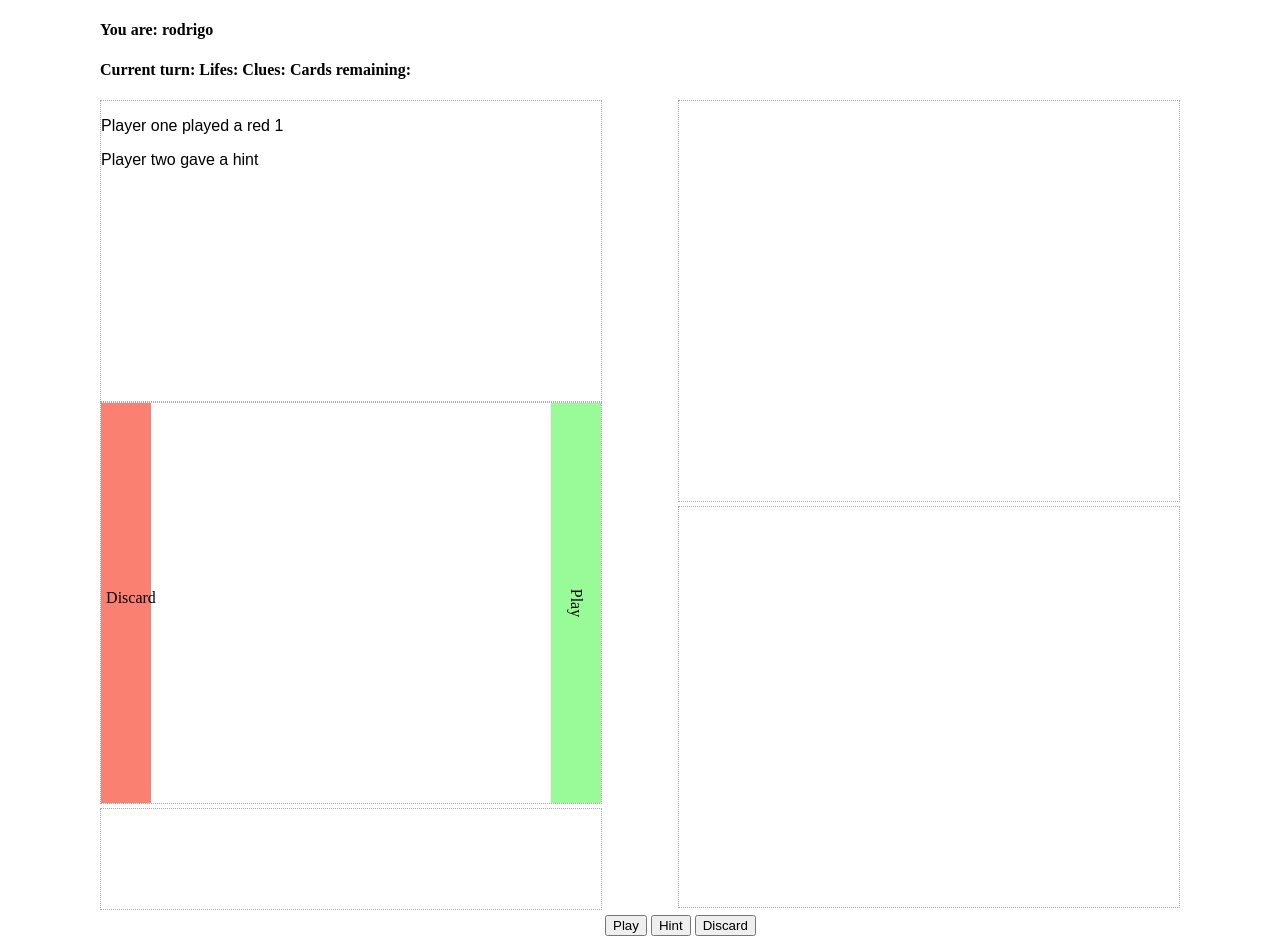
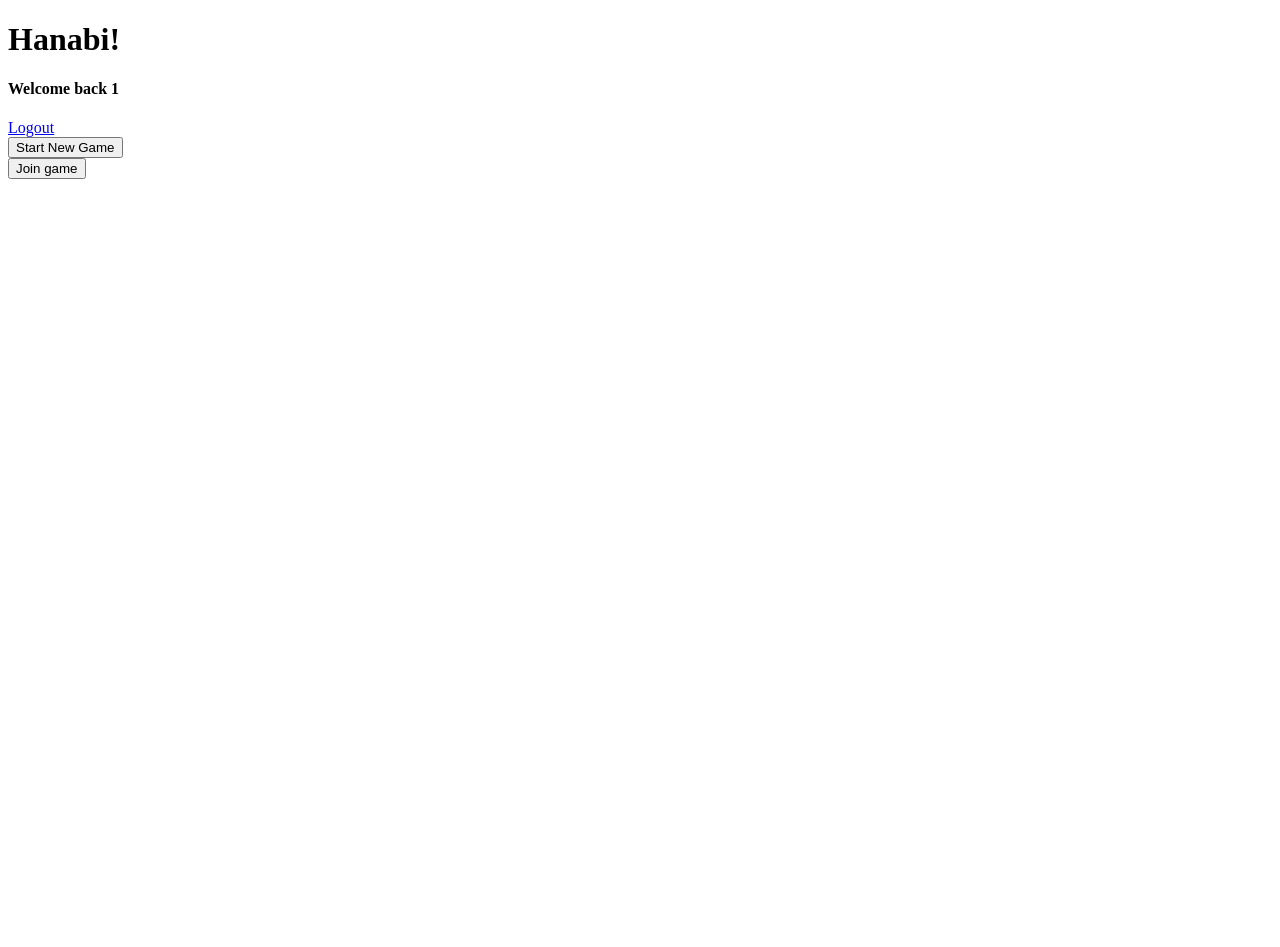
Before and after one commit to rodrigolece/hanabi, a Flask app: page / in a window 1280 px wide. After the commit the page ends 179 px from the top, so only its background shows below. Run offline with Flask 2, Linux system fonts and the light colour scheme; the visitor is signed in with stand-in values (Sample User, id 1); some libraries are stand-ins or nearby versions.

Commit message:
Cards are redrawn after play; began using sessions for 2 players

```diff
--- a/app.py
+++ b/app.py
@@ -4,7 +4,7 @@
 from wtforms.validators import InputRequired
 from flask_socketio import SocketIO, send, emit  # broadcast
 
-from simulated import simulated_game
+# from simulated import simulated_game
 from game import Hanabi
 
 
@@ -14,59 +14,117 @@
 app.config['SESSION_TYPE'] = 'filesystem'  # use session
 socketio = SocketIO(app)
 
+game_pool = {}
+id_new_game = 0
 
-@app.route('/')
-def board():
-    return render_template('board.html', player='rodrigo')
+
+def new_game(nb_players):
+    global id_new_game
+
+    app.logger.info(f'Creating new game - nb players: {nb_players}')
+    game_pool[id_new_game] = Hanabi(nb_players, seed=id_new_game)
+
+    out = id_new_game
+    # return the id of the new game, TODO: use this
+    id_new_game += 1
+
+    return out
+
+
+def add_player_to_game(game_id, username):
+    game = game_pool.get(game_id)
+    if not hasattr(game, 'players_connected'):
+        setattr(game, 'players_connected', {})
+
+    connected = game.players_connected
+    nb_conn = len(connected)
+
+    if nb_conn < game.nb_players:
+        connected[username] = nb_conn
+    else:
+        print('game is full')  # TODO: handle
+
+    return None
+
+
+# TODO: Below needs to be automated
+game_id = new_game(2)
+
+
+@app.route('/', methods=['GET', 'POST'])
+def menu():
+    username = session.get('username', None)
+    if request.method == 'POST':
+        action = request.form.get('action')
+
+        if (username is None) and action in ['new', 'join']:
+            return redirect('/form')
+
+        elif action in ['new', 'join']:
+            return redirect(url_for('board', username=username))
+
+    return render_template('menu.html', username=username)
+
+
+class LoginForm(FlaskForm):
+    username = StringField('username', validators=[InputRequired()])
+
+
+@app.route('/form', methods=['GET', 'POST'])
+def form():
+    form = LoginForm()
+
+    if form.validate_on_submit():
+        session['username'] = form.username.data
+        return redirect(url_for('board', username=session['username']))
+
+    return render_template('form.html', form=form)
+
+
+@app.route('/delete-session')
+def delete_session():
+    session.clear()
+    # session.pop('username')
+    # session.pop('game_id')
+    return 'session deleted'
+
+
+@app.route('/board/<username>')
+def board(username):
+    if 'game_id' not in session:
+        # TODO: choose game_id automatically
+        session['game_id'] = game_id
+        add_player_to_game(game_id, username)
+        app.logger.info(f"Adding '{username}' to game: {game_id}")
+    else:
+        pass
+
+    game = game_pool[game_id]
+    connected = game.players_connected
+    player = connected[username]
+
+    return render_template('board.html', username=username, player=player)
 
 
 @socketio.on('connect')  # namespace='/test'
 def send_board():
-    if 'game' not in session:
-        # session['game'] = simulated_game()
-        session['game'] = Hanabi(2)
-    emit('board', {'data': session['game'].serialise()})  # json=True
+    game = game_pool.get(session['game_id'])  # TODO: handle None
+    emit('board', {'data': game.serialise()})
 
 
 @socketio.on('played')
-def parse_play(json):
-    game = session['game']
+def parse_played(json):
+    game = game_pool.get(session['game_id'])  # TODO: handle None
     data = json['data']
     player, action, args = data['id'], data['action'], data['args']
 
     if player == str(game.current_player.index):
         app.logger.info('received json: ' + str(data))
         game.update_table(action, **args)
+
+        emit('board', {'data': game.serialise()}, broadcast=True)
     else:
-        send('Not your turn')
-
-
-# class LoginForm(FlaskForm):
-#     username = StringField('username', validators=[InputRequired()])
-
-
-# @app.route('/', methods=['GET', 'POST'])
-# def menu():
-#     if request.method == 'POST':
-#         action = request.form.get('action')
-#         print(action)
-#         if action in ['new', 'join']:
-#             return redirect('/form')
-#     return render_template('menu.html')
-#
-#
-# @app.route('/form', methods=['GET', 'POST'])
-# def form():
-#     form = LoginForm()
-#     if form.validate_on_submit():
-#         session['username'] = form.username.data
-#         return redirect(url_for('board', player=session['username']))
-#     return render_template('form.html', form=form)
-#
-#
-# @app.route('/board/<player>')
-# def board(player):
-#     return render_template('board.html', player=player)
+        emit('alert', 'Not your turn')
 
 
 if __name__ == '__main__':
--- a/game.py
+++ b/game.py
@@ -11,12 +11,11 @@
 
 class Hanabi(object):
 
-    def __init__(self, nb_players, id_game=0, seed=42, verbose=False):
+    def __init__(self, nb_players, seed=42, verbose=False):
         # Below is used in online games
         self._num_connections = 1  # a game is initialised when there is 1 connection
         self._ready = False
         self._finished = None  # used for number of points at the end
-        self._id_game = id_game
 
         self.verbose = verbose
         self.nb_players = nb_players
@@ -203,7 +202,6 @@
             pass_hand = self.player_played(action,
                                            to_player=to_player,
                                            info=info)
-
         if pass_hand:
             self.next_player()
             self.most_recent_move = [action, card_id, player_id, info]
--- a/static/javascript/library.js
+++ b/static/javascript/library.js
@@ -19,7 +19,9 @@
 }
 
 function drawHand(player) {
-    let g = svgHands.append("g").attr("id", "player"+player.id);
+    let g = svgHands.append("g")
+        .attr("class", "player")
+        .attr("id", "player"+player.id);
 
     let card = g.selectAll(".card")
         .data(player.hand)
@@ -94,11 +96,18 @@
 }
 
 function drawBoard(data) {
+    // Delete the current cards on the board
+    svgHands.selectAll(".player").remove()  // extra grouping for hands
+    d3.selectAll(".card").remove()
+    d3.selectAll(".card-invisible").remove()
+    // svgUseful.selectAll(".card").remove()
+    // svgUseless.selectAll("*").remove()
+
     // Draw cards
     let players = data.players;
 
     players.forEach(d => drawHand(d));
-    svgHands.select("#player0") // Set the current player as invisible
+    svgHands.select(`#player${player}`) // Set the current player as invisible
         .selectAll(".card")
         .attr("class", "card-invisible");
     dragHandler(svgHands.selectAll(".card-invisible"));
--- a/templates/board.html
+++ b/templates/board.html
@@ -20,29 +20,12 @@
                     drawBoard(msg.data);
                 });
 
-                socket.on("message", function (msg) {
+                socket.on("alert", function (msg) {
                     alert(msg)
                 })
+
                 // This takes care of "play" and "discard" actions
                 setUpDragHandlerOnEnd(dragHandler, socket);
-
-                // $("button#play").click(function () {
-                //     socket.emit('played', {data: {
-                //             "id" : 0,
-                //             "action" : "play",
-                //             "args" : {"card_id" : 0}
-                //         }
-                //     })
-                // });
-
-                // $("button#discard").click(function () {
-                //     socket.emit('played', {data: {
-                //             "id" : 0,
-                //             "action" : "discard",
-                //             "args" : {"card_id" : 2}
-                //         }
-                //     })
-                // });
 
                 $("button#hint").click(function () {
                     socket.emit('played', {data: {
@@ -54,13 +37,18 @@
                 });
             });
         </script>
+        <script type="text/javascript">
+            var username = "{{ username }}";
+            var player = {{ player }};
+        </script>
         <script type="text/javascript" src="{{ url_for('static', filename='javascript/library.js') }}" charset="utf-8"></script>
     </head>
     <link rel="stylesheet" href="{{ url_for('static', filename='css/stylesheet.css') }}">
     <body>
         <div class="container">
-            <h4>You are: {{ player }}</h4>
-            <h4>Current turn: <span id="current"></span> Lifes: <span id="lifes"></span>  Clues: <span id="clues"></span> Cards remaining: <span id="remaining"></span></h4>
+            <h4>You are: {{ username }}</h4>
+            <h4>Current turn: <span id="current"></span></h4>
+            <h4>Lifes: <span id="lifes"></span>  Clues: <span id="clues"></span> Cards remaining: <span id="remaining"></span></h4>
             <div id="messages">
                 <p>Player one played a red 1</p>
                 <p>Player two gave a hint</p>
@@ -69,17 +57,17 @@
             <div id="hands"></div>
             <div id="useless"></div>
             <div id="main"></div>
-            <br>
+            <!-- <br>
             <table><tr>
                 <td><button type="button" id="play">Play</button></td>
                 <td><button type="button" id="hint">Hint</button></form></td>
                 <td><button type="button" id="discard">Discard</button></td>
-                <!-- <form id="hint" action="" method="post">
+                <form id="hint" action="" method="post">
                     <td><button type="submit" name="action" value="play">Play</button></td>
                     <td><button type="submit" name="action" value="hint">Hint</button></td>
                     <td><button type="submit" name="action" value="discard">Discard</button></td>
-                </form> -->
-            </tr></table>
+                </form>
+            </tr></table> -->
         </div>
         <script type="text/javascript" src="{{ url_for('static', filename='javascript/svg_scales.js') }}" charset="utf-8"></script>
         <!-- <script type="text/javascript">
--- a/templates/menu.html
+++ b/templates/menu.html
@@ -7,6 +7,10 @@
     </head>
     <body>
         <h1>Hanabi!</h1>
+        {% if username is not none %}
+            <h4>Welcome back {{ username }}</h4>
+            <a href="{{ url_for('delete_session') }}">Logout</a>
+        {% endif %}
         <form action="" method="post">
             <button type="submit" name="action" value="new">Start New Game</button>
             <br>
```
